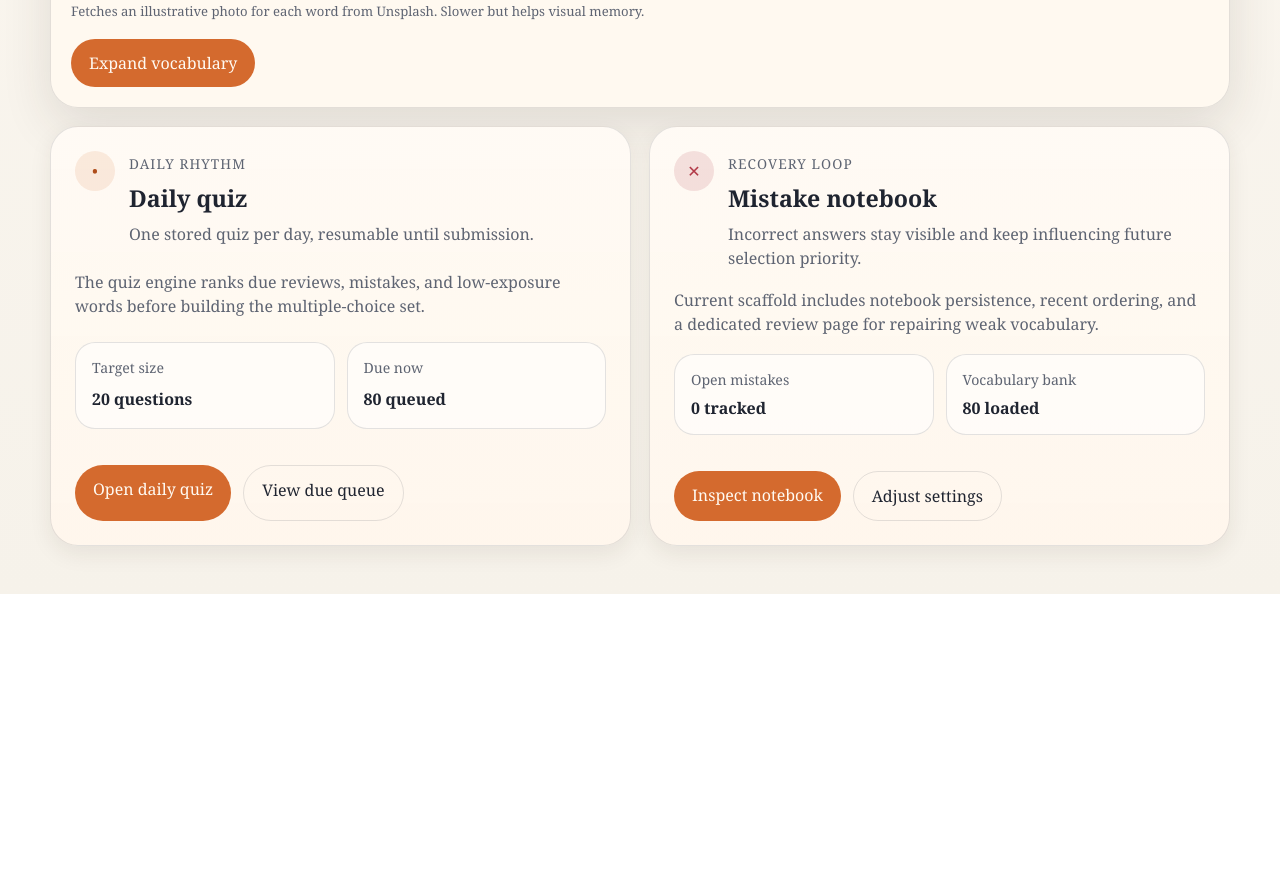
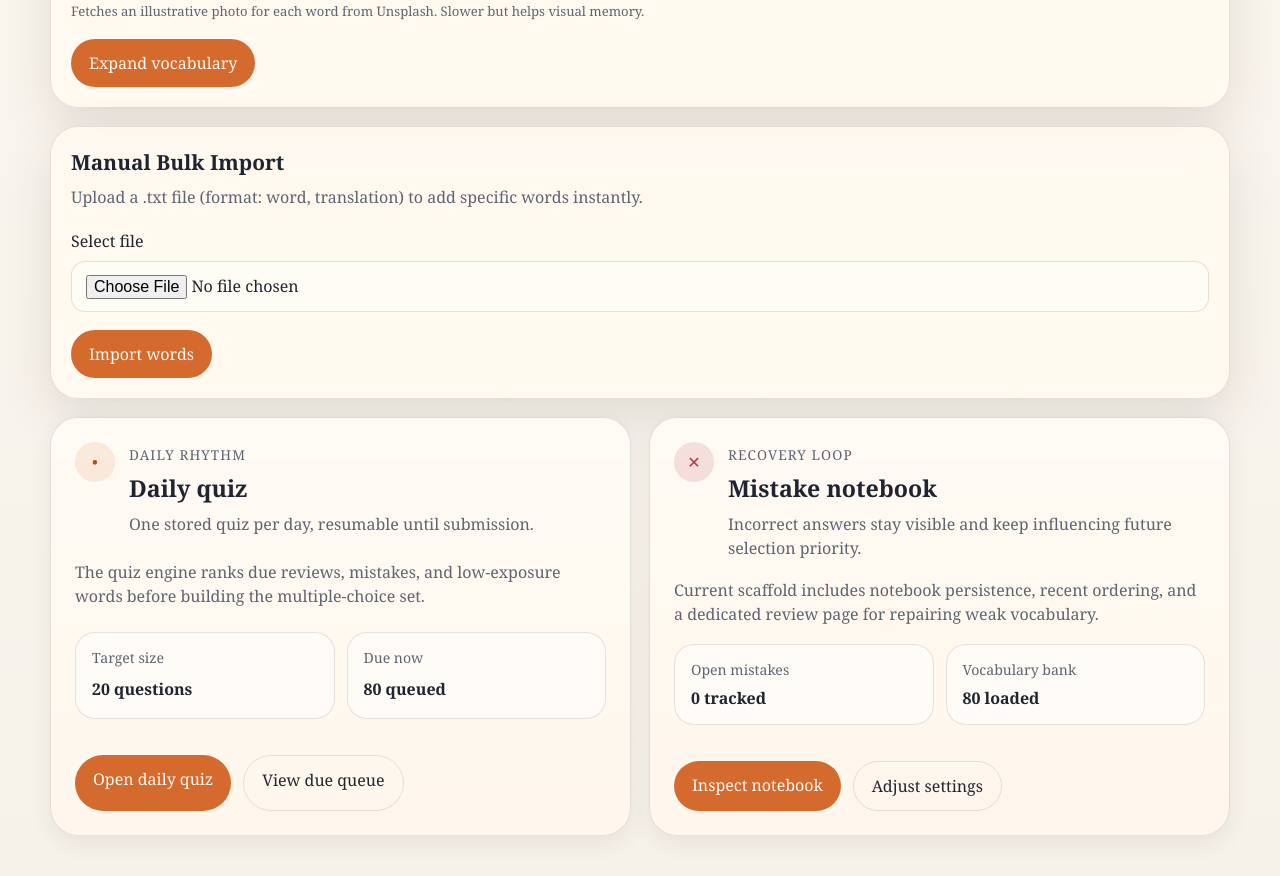
Before and after one commit to zzack2100/Toeic_vocabulary_quiz_for_me, a Vue app: page / in a window 1280 px wide. Shown: the part 1380-2256 px from the top of the page. Before the commit the page ends 1974 px from the top, so only its background shows below. Built offline with nearby package versions, Linux system fonts and the light colour scheme; no server answers.

Commit message:
feat: add bulk import from .txt file for vocabulary
- Add importFromTextFile action to vocabulary store
- Add Manual Bulk Import SectionCard to HomeView
- Supports 'word, translation' and 'word - translation' formats
- Skips duplicates (case-insensitive) and invalid lines

```diff
--- a/src/stores/vocabulary.ts
+++ b/src/stores/vocabulary.ts
@@ -200,6 +200,61 @@ export const useVocabularyStore = defineStore('vocabulary', {
         this.isExpanding = false
       }
     },
+    async importFromTextFile(file: File): Promise<{ addedCount: number; skippedCount: number }> {
+      const text = await new Promise<string>((resolve, reject) => {
+        const reader = new FileReader()
+        reader.onload = () => resolve(reader.result as string)
+        reader.onerror = () => reject(new Error('Failed to read file'))
+        reader.readAsText(file)
+      })
+
+      const lines = text.split('\n').map((l) => l.trim()).filter((l) => l.length > 0)
+      const existingNames = new Set(this.words.map((w) => w.word.toLowerCase()))
+      const customWords = storageService.getCustomVocabulary()
+      let addedCount = 0
+      let skippedCount = 0
+
+      for (const line of lines) {
+        const commaIdx = line.indexOf(',')
+        const dashIdx = line.indexOf(' - ')
+        const separatorIdx = commaIdx !== -1 ? commaIdx : dashIdx
+        if (separatorIdx === -1) {
+          skippedCount++
+          continue
+        }
+
+        const sepLen = commaIdx !== -1 ? 1 : 3
+        const word = line.slice(0, separatorIdx).trim()
+        const translation = line.slice(separatorIdx + sepLen).trim()
+
+        if (!word || !translation) {
+          skippedCount++
+          continue
+        }
+
+        if (existingNames.has(word.toLowerCase())) {
+          skippedCount++
+          continue
+        }
+
+        const seed: VocabularySeed = {
+          id: crypto.randomUUID(),
+          word,
+          translation_zh_TW: translation,
+          part_of_speech: '',
+          example_sentence: '',
+        }
+
+        customWords.push(seed)
+        existingNames.add(word.toLowerCase())
+        addedCount++
+      }
+
+      storageService.saveCustomVocabulary(customWords)
+      await this.loadVocabulary()
+
+      return { addedCount, skippedCount }
+    },
     getWordById(id: string) {
       return this.words.find((word) => word.id === id)
     },
--- a/src/views/HomeView.vue
+++ b/src/views/HomeView.vue
@@ -34,6 +34,36 @@ const expansionTopic = ref('General Business')
 const includeImages = ref(false)
 const resultMessage = ref('')
 const resultTone = ref<'neutral' | 'success' | 'error'>('neutral')
+
+const bulkFile = ref<File | null>(null)
+const bulkImporting = ref(false)
+const bulkMessage = ref('')
+const bulkTone = ref<'neutral' | 'success' | 'error'>('neutral')
+
+function onBulkFileChange(event: Event) {
+  const target = event.target as HTMLInputElement
+  bulkFile.value = target.files?.[0] ?? null
+}
+
+async function handleBulkImport() {
+  if (!bulkFile.value) {
+    bulkTone.value = 'error'
+    bulkMessage.value = 'Please select a .txt file first.'
+    return
+  }
+  bulkImporting.value = true
+  bulkMessage.value = ''
+  try {
+    const result = await vocabularyStore.importFromTextFile(bulkFile.value)
+    bulkTone.value = 'success'
+    bulkMessage.value = `Imported ${result.addedCount} new words. Skipped ${result.skippedCount} duplicates/invalid lines.`
+  } catch (error) {
+    bulkTone.value = 'error'
+    bulkMessage.value = error instanceof Error ? error.message : 'Bulk import failed.'
+  } finally {
+    bulkImporting.value = false
+  }
+}
 
 async function handleVocabularyExpansion() {
   const topic = expansionTopic.value.trim()
@@ -187,6 +217,29 @@ const dashboardActions = computed(() => [
         :class="`expansion-status--${resultTone}`"
       >
         {{ resultMessage }}
+      </p>
+    </SectionCard>
+
+    <SectionCard
+      title="Manual Bulk Import"
+      subtitle="Upload a .txt file (format: word, translation) to add specific words instantly."
+      style="margin-top: 18px"
+    >
+      <div class="field">
+        <label for="bulk-file">Select file</label>
+        <input id="bulk-file" type="file" accept=".txt" @change="onBulkFileChange" />
+      </div>
+      <div class="button-row" style="margin-top: 18px">
+        <button class="button" :disabled="bulkImporting || !bulkFile" @click="handleBulkImport()">
+          {{ bulkImporting ? 'Importing…' : 'Import words' }}
+        </button>
+      </div>
+      <p
+        v-if="bulkMessage"
+        class="expansion-status"
+        :class="`expansion-status--${bulkTone}`"
+      >
+        {{ bulkMessage }}
       </p>
     </SectionCard>
 
```
